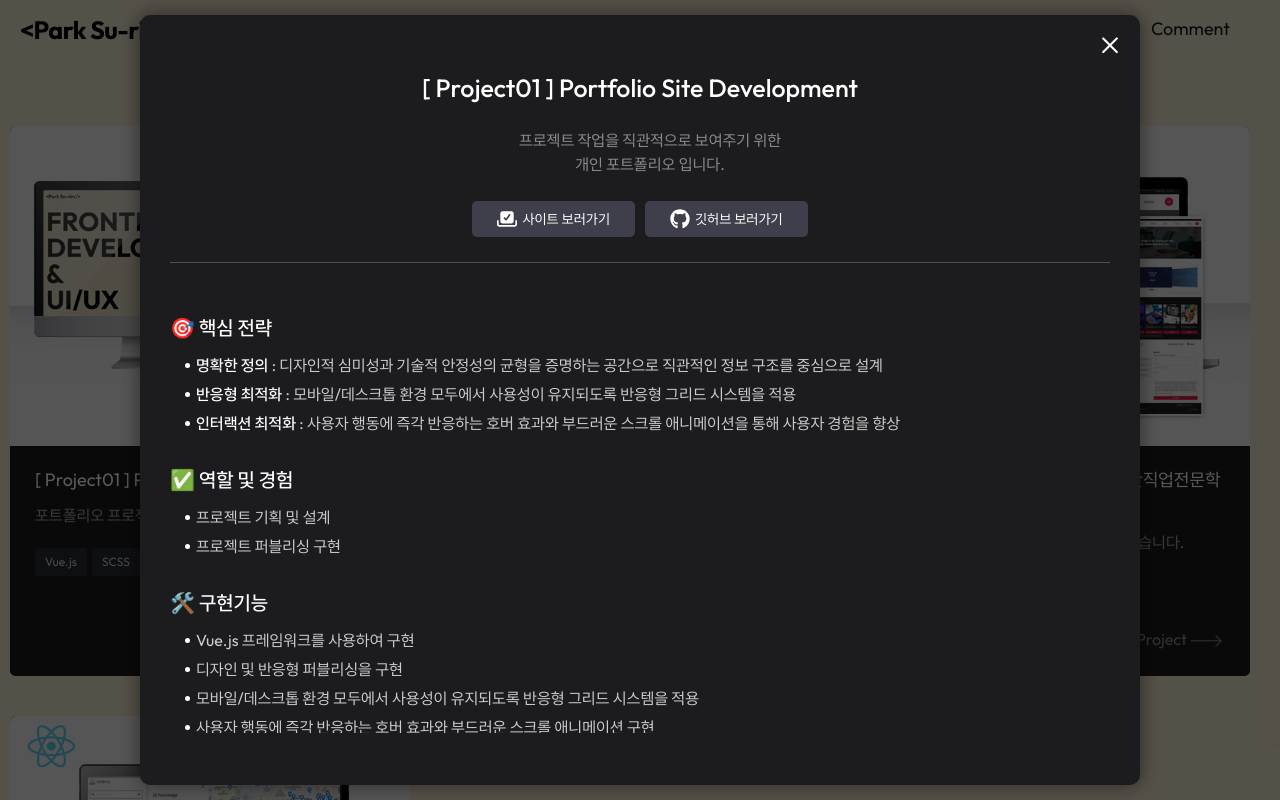
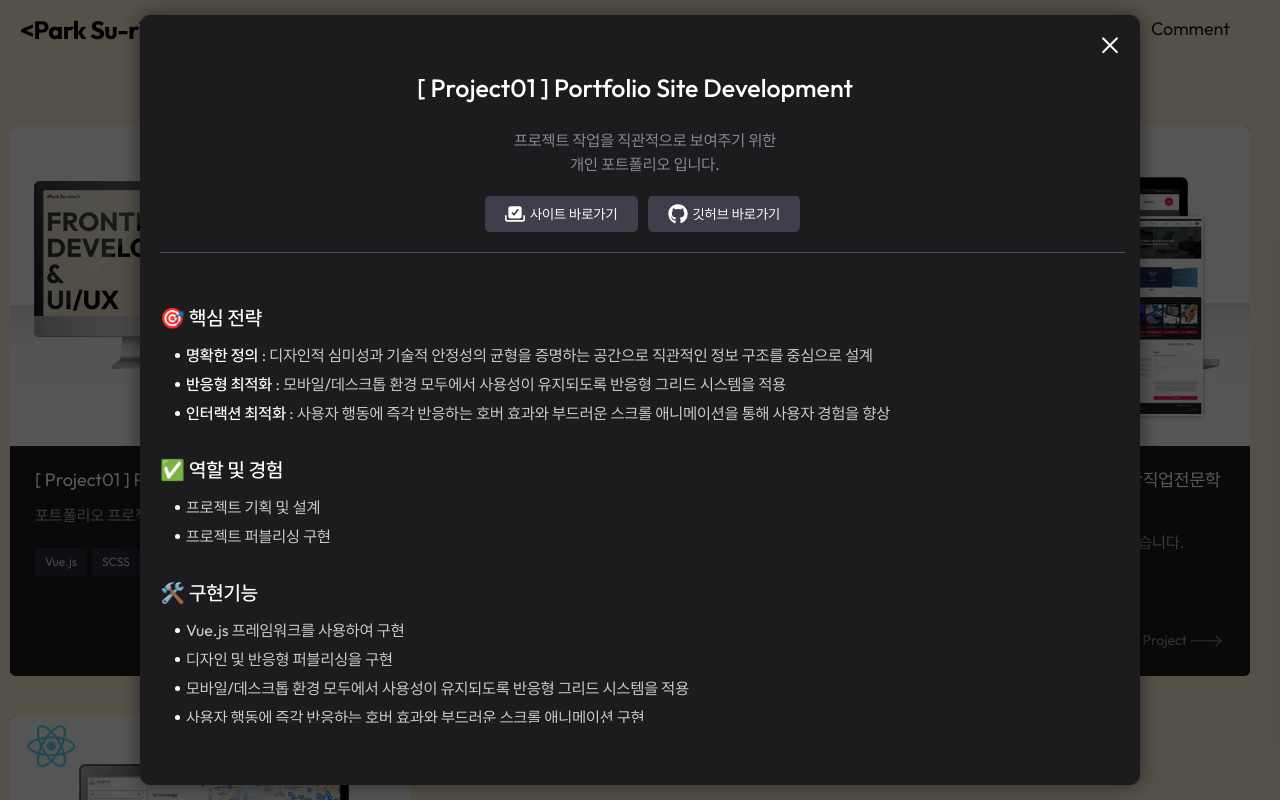
Before and after one commit to hollolo123/portfolio, a Vue app: page / in a window 1280 px wide. Both pictures are taken after a click on the link 209 px from the left and 3343 px from the top of the page. Shown: the part 2943-3743 px from the top of the page. Built offline with nearby package versions, Linux system fonts and the light colour scheme.

Commit message:
css :: modalpopup

```diff
--- a/src/components/common/ModalPopup.vue
+++ b/src/components/common/ModalPopup.vue
@@ -9,11 +9,11 @@
       <div class="btn__site">
         <a :href="modalData.url" target="_blank">
           <font-awesome-icon icon="fa-solid fa-check-to-slot" />
-          <span>사이트 보러가기</span>
+          <span>사이트 바로가기</span>
         </a>
         <a :href="modalData.github" target="_blank" >
           <font-awesome-icon icon="fa-brands fa-github" />
-          <span>깃허브 보러가기</span>
+          <span>깃허브 바로가기</span>
         </a>
       </div>
       <div class="modal__inner">
--- a/src/styles/sections/project.scss
+++ b/src/styles/sections/project.scss
@@ -138,7 +138,7 @@
             position: absolute;
             bottom: 2.5rem;
             right: 3rem;
-            font-size: 1.4  rem;
+            font-size: 1.4rem;
             color: #fff;
             opacity: .5;
             transition: .3s;
@@ -185,7 +185,7 @@
     margin: 0 auto;
     background: $dark-color;
     border-radius: 10px;
-    padding: 3.5rem 1rem 3.5rem 3rem;
+    padding: 3.5rem 1rem 3.5rem 2rem;
     box-sizing: border-box;
     color: #fff;
     text-align: left;
@@ -210,14 +210,14 @@
     }
     .btn__site {
       border-bottom: 1px solid #4d4d57;
-      margin: 2rem 2rem 0 0;
+      margin: 2rem 0.5rem 0 0;
       padding-bottom: 2rem;
       text-align: center;
       a {
         display: inline-block;
         text-align: left;
-        margin:0.5rem;
-        padding: 0 2.5rem;
+        margin:0 0.5rem;
+        padding: 0 2rem;
         line-height: 3.5rem;
         background: #3f3f4b;
         color: #fff;
```
